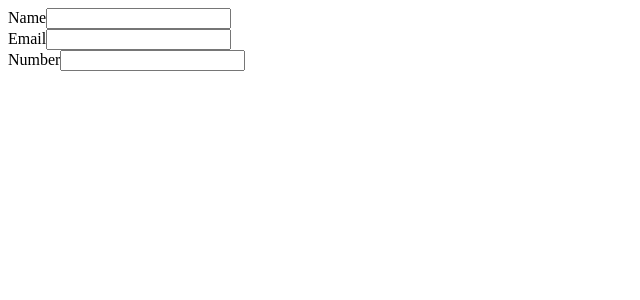
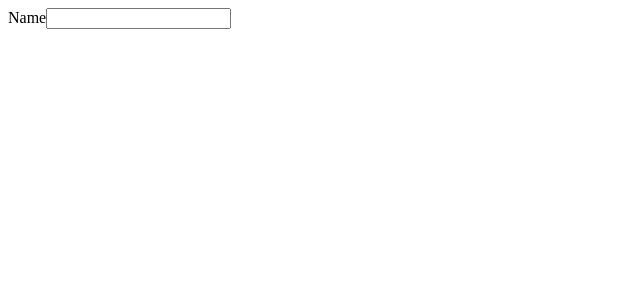
Before and after one commit to FrancisLangit/resumake, a React (Create React App) app: page / in a window 1280 px wide. Shown: the top 300 px of the page, without its empty margins (0-640 px from the left). Built offline with nearby package versions, Linux system fonts and the light colour scheme; the HTML template or start-up script is replaced by a standard one.

Commit message:
Add setDisplay prop to Field component

```diff
--- a/src/App.js
+++ b/src/App.js
@@ -1,9 +1,15 @@
-import { Form } from './components/Form/Form';
+import { useState } from 'react';
+
+import { Field } from './components/Field/Field';
 
 const App = () => {
+  const [name, setName] = useState('');
+
   return (
     <div>
-      <Form />
+      <Field label="Name" setDisplay={setName} />
+
+      <div>{name}</div>
     </div>
   );
 };
--- a/src/components/Field/Field.js
+++ b/src/components/Field/Field.js
@@ -1,10 +1,11 @@
 import { useState } from 'react';
 
-const Field = ({ label }) => {
+const Field = ({ label, setDisplay }) => {
   const [input, setInput] = useState('');
 
   const handleChange = (event) => {
     setInput(event.target.value);
+    setDisplay(event.target.value);
   };
 
   return (
--- a/src/components/Form/Form.js
+++ /dev/null
@@ -1,13 +0,0 @@
-import { Field } from '../Field/Field';
-
-const Form = () => {
-  return (
-    <>
-      <Field label="Name" />
-      <Field label="Email" />
-      <Field label="Number" />
-    </>
-  );
-};
-
-export { Form };
```
